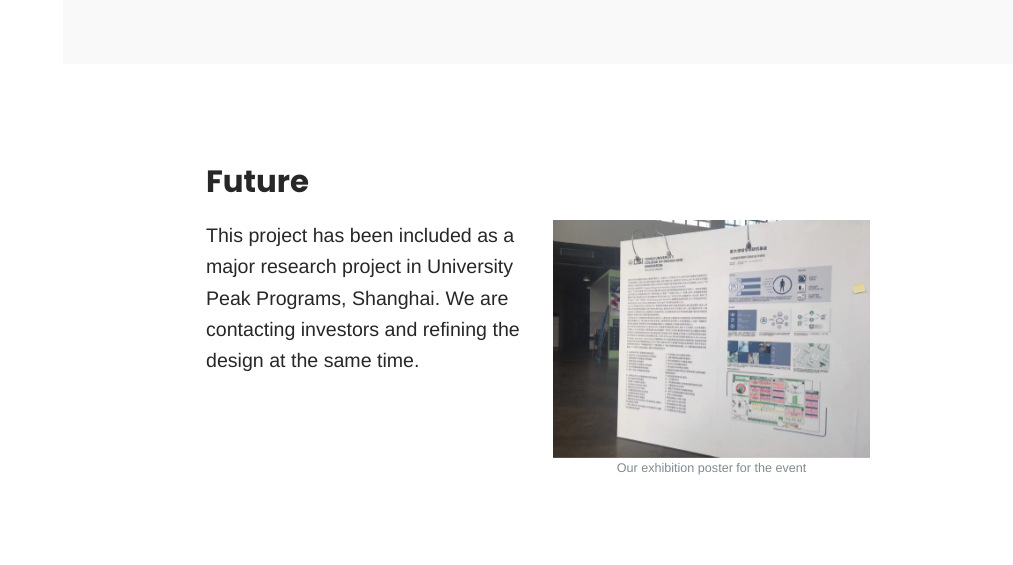
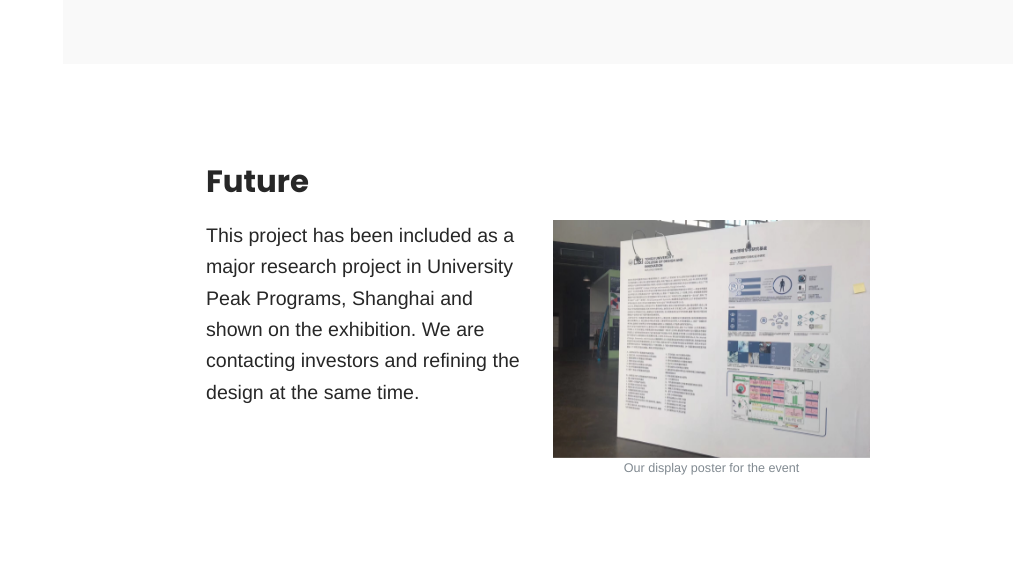
Before and after one commit to amyliuyh/amyliuyh.github.io, a plain HTML site: page portfolio-ecg.html in a window 1280 px wide. Shown: the part 7149-7714 px from the top of the page, without its empty margins (267-1280 px from the left). Drawn offline with Linux system fonts and the light colour scheme.

Commit message:
Update portfolio-ecg.html

```diff
--- a/portfolio-ecg.html
+++ b/portfolio-ecg.html
@@ -212,8 +212,8 @@
             <p><br><br></p>
             <h2>Future</h2>
             <div class="row">
-            	<div class='col-lg-6'> <p class='lead'>This project has been included as a major research project in University Peak Programs, Shanghai. We are contacting investors and refining the design at the same time.</p></div>
-                <div class='col-lg-6'><img src="assets/img/projects/ecg/poster.jpeg" alt=""><figcaption class="figure-caption text-xs-center">Our exhibition poster for the event</figcaption></div>
+            	<div class='col-lg-6'> <p class='lead'>This project has been included as a major research project in University Peak Programs, Shanghai and shown on the exhibition. We are contacting investors and refining the design at the same time.</p></div>
+                <div class='col-lg-6'><img src="assets/img/projects/ecg/poster.jpeg" alt=""><figcaption class="figure-caption text-xs-center">Our display poster for the event</figcaption></div>
             </div>
         </div>
     </div>
```
